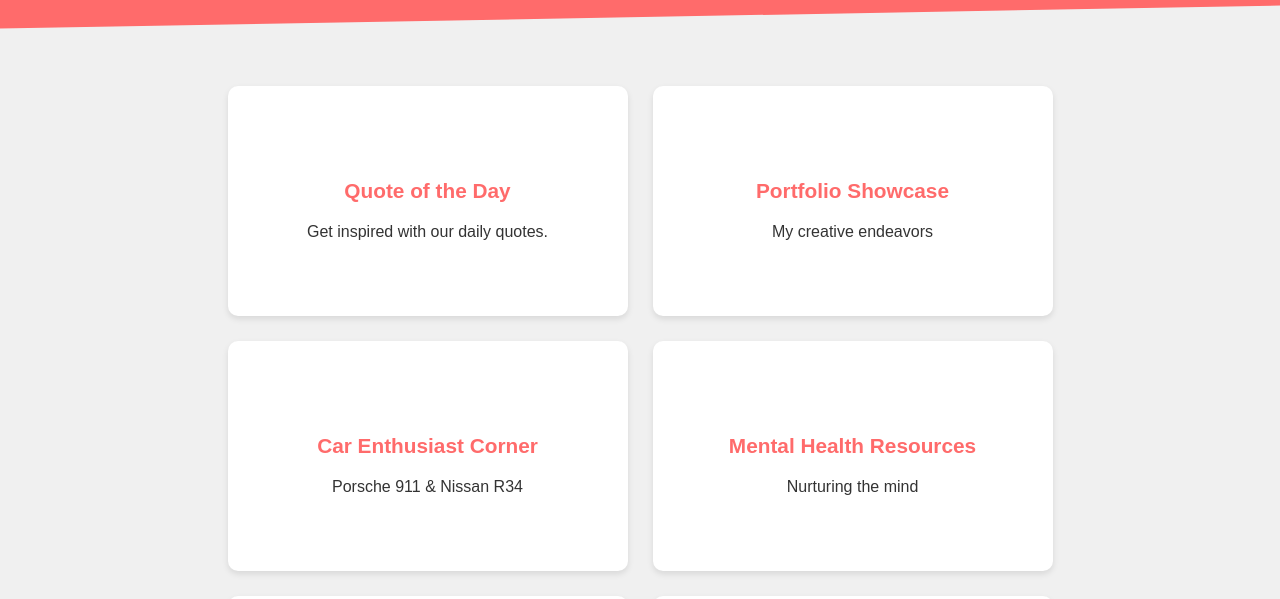
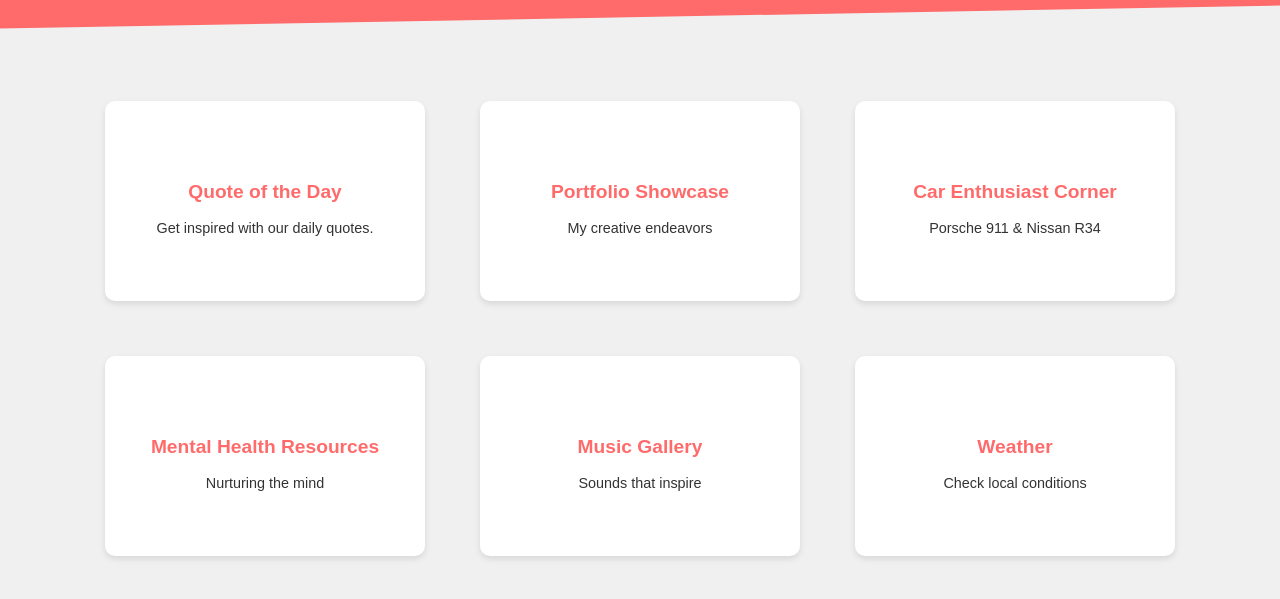
Before and after one commit to ColdDarkHusky/ProjectPhoenix, a plain HTML site: page index.html in a window 1280 px wide. Shown: the part 125-724 px from the top of the page. Drawn offline with Linux system fonts and the light colour scheme.

Commit message:
Add new card-v2 class to force style changes

```diff
--- a/index.html
+++ b/index.html
@@ -20,37 +20,37 @@
 
     <main>
         <div class="card-container">
-            <a href="quote.html" class="card">
+            <a href="quote.html" class="card card-v2">
                 <h2>Quote of the Day</h2>
                 <p>Get inspired with our daily quotes.</p>
             </a>
 
-            <a href="portfolio.html" class="card">
+            <a href="portfolio.html" class="card card-v2">
                 <h2>Portfolio Showcase</h2>
                 <p>My creative endeavors</p>
             </a>
 
-            <a href="cars.html" class="card">
+            <a href="cars.html" class="card card-v2">
                 <h2>Car Enthusiast Corner</h2>
                 <p>Porsche 911 & Nissan R34</p>
             </a>
 
-            <a href="mental-health.html" class="card">
+            <a href="mental-health.html" class="card card-v2">
                 <h2>Mental Health Resources</h2>
                 <p>Nurturing the mind</p>
             </a>
 
-            <a href="music.html" class="card">
+            <a href="music.html" class="card card-v2">
                 <h2>Music Gallery</h2>
                 <p>Sounds that inspire</p>
             </a>
 
-            <a href="weather.html" class="card">
+            <a href="weather.html" class="card card-v2">
                 <h2>Weather</h2>
                 <p>Check local conditions</p>
             </a>
 
-            <a href="projects.html" class="card">
+            <a href="projects.html" class="card card-v2">
                 <h2>Current Projects</h2>
                 <p>What I'm working on</p>
             </a>
--- a/styles.css
+++ b/styles.css
@@ -332,3 +332,36 @@ header nav ul {
     margin: 0;
     font-size: 1em;
 }
+
+.card-v2 {
+    background-color: #ffffff;
+    border-radius: 10px;
+    box-shadow: 0 3px 6px rgba(0,0,0,0.1);
+    padding: 20px;
+    text-decoration: none;
+    color: #333;
+    width: 280px;
+    height: 160px;
+    text-align: center;
+    display: flex;
+    flex-direction: column;
+    justify-content: center;
+    margin: 15px;
+    transition: transform 0.2s ease, box-shadow 0.2s ease;
+}
+
+.card-v2:hover {
+    transform: translateY(-3px);
+    box-shadow: 0 4px 8px rgba(0,0,0,0.15);
+}
+
+.card-v2 h2 {
+    color: #ff6b6b;
+    margin-bottom: 10px;
+    font-size: 1.2em;
+}
+
+.card-v2 p {
+    margin: 0;
+    font-size: 0.9em;
+}
```
